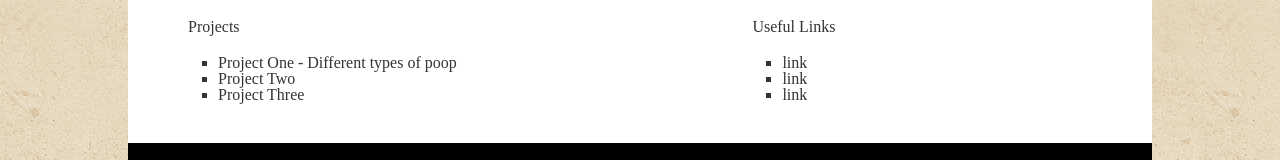
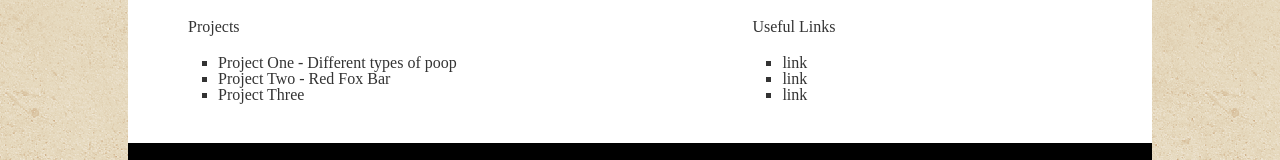
Before and after one commit to alannarisse/username.github.io, a plain HTML site: page index.html in a window 1280 px wide. Shown: the part 245-405 px from the top of the page. Drawn offline with nearby package versions, Linux system fonts and the light colour scheme.

Commit message:
Added project links

```diff
--- a/index.html
+++ b/index.html
@@ -24,7 +24,7 @@
 			<ul>
 				<!-- li stands for list item-->
 				<li><a href="#">Project One - Different types of poop</a></li>
-				<li><a href="#">Project Two</a></li>
+				<li><a href="#">Project Two - Red Fox Bar</a></li>
 				<li><a href="#">Project Three</a></li>
 			</ul>
 		</section>
```
